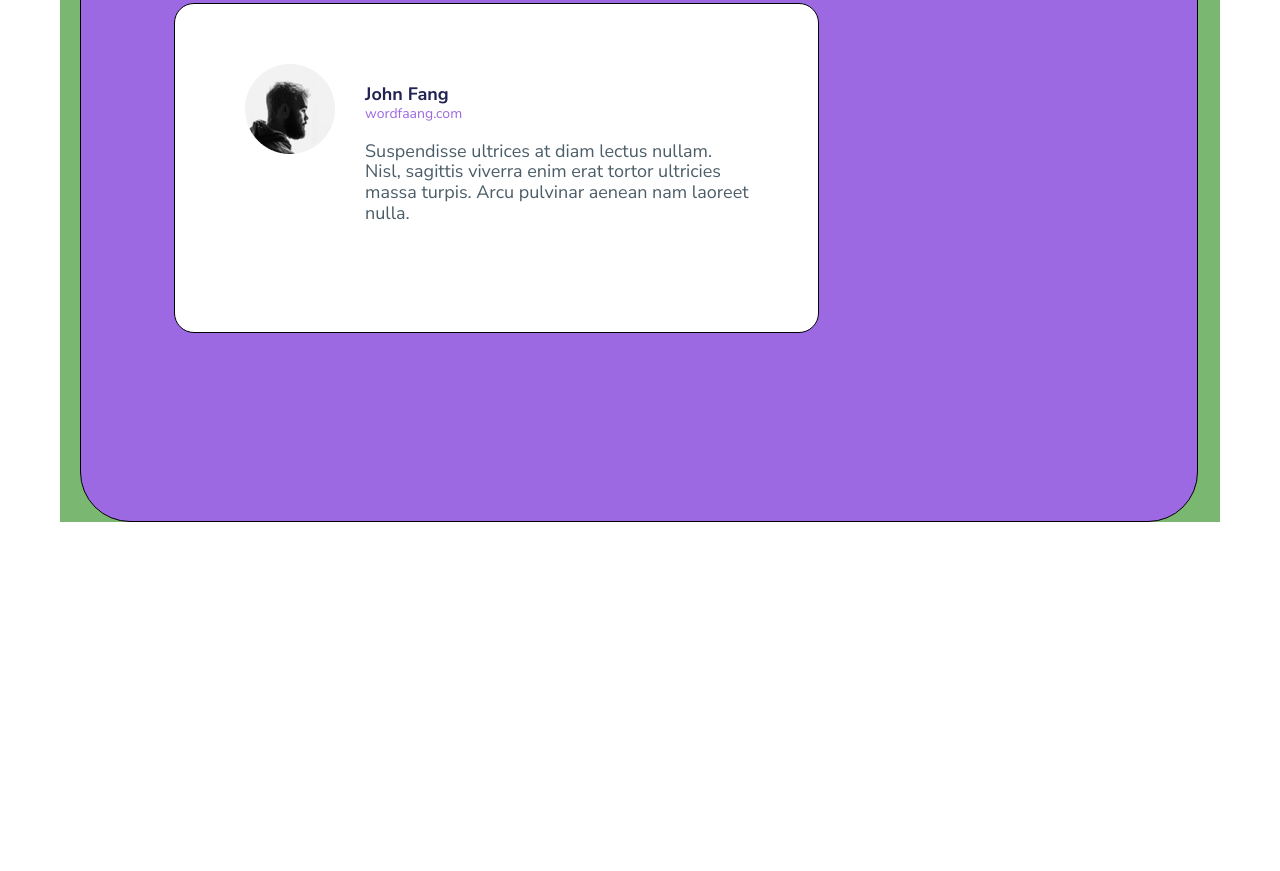
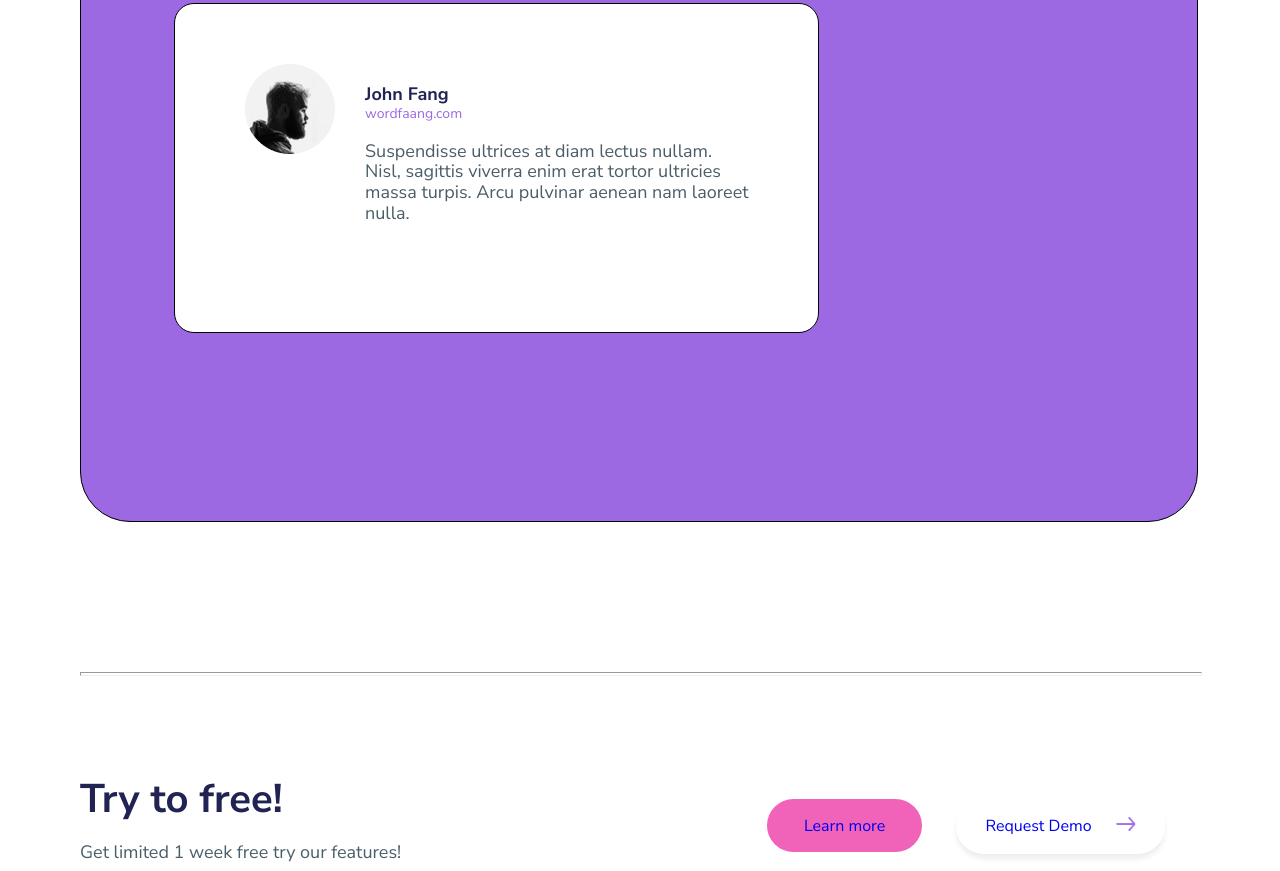
Before and after one commit to omon490/demo-were, a plain HTML site: page index.html in a window 1280 px wide. Shown: the part 2724-3595 px from the top of the page. Before the commit the page ends 3246 px from the top, so only its background shows below. Drawn offline with Linux system fonts and the light colour scheme.

Commit message:
Add to html footer part

```diff
--- a/css/main.css
+++ b/css/main.css
@@ -9,7 +9,7 @@
   margin-right: auto;
   margin-left: auto;
   max-width: 1160px;
-  background-color: #2819;
+  /* background-color: #2819; */
 }
 
 .site-top{
@@ -429,3 +429,65 @@
   font-size: 18px;
   color: #4B5D68;
 }
+
+
+/* HORIZONTAL LINES */
+
+.hr{
+  margin-top: 150px;
+  margin-bottom: 100px;
+  padding-left: 0;
+  width: 1120px;
+  height: 2px;
+}
+
+
+/* FOOTER */
+
+.footer{
+  display: flex;
+}
+
+.footer-left-heading{
+  margin-top: 0;
+  font-weight: bold;
+  font-size: 40px;
+  color: #212353;
+  margin-bottom: 20px;
+}
+
+
+.footer-left-text{
+  width: 564px;
+  height: 29px;
+  margin-top: 0;
+  margin-bottom: 0;
+  font-weight: 500;
+  font-size: 18px;
+  color: #4B5D68;
+}
+
+
+
+.footer-right{
+  margin-left: 123px;
+  margin-top: 41px;
+}
+
+
+.footer-right-link{
+  text-decoration: none;
+  padding: 16px 37px 15px 37px;
+  margin-right: 30px;
+  border-radius: 50px;
+  background: #F063B8;
+}
+
+
+.footer-right-link2{
+  text-decoration: none;
+  padding: 17px 29px 17px 29px;
+  border-radius: 50px;
+  background: #FFFFFF;
+  box-shadow: 0px 5px 5px rgba(75, 93, 104, 0.1);
+}
--- a/index.html
+++ b/index.html
@@ -149,6 +149,32 @@
 
 
 
+            <!-- HORIZONTAL LINE -->
+
+            <hr class="hr">
+
+
+
+            <!-- FOOTER -->
+
+
+            <div class="footer">
+              <div class="footer-left">
+                <h2 class="footer-left-heading">Try to free!</h2>
+                <p class="footer-left-text">Get limited 1 week free try our features!</p>
+              </div>
+
+              <div class="footer-right">
+                <a class="footer-right-link" href="#">Learn more</a>
+                <a class="footer-right-link2" href="#">Request Demo
+                  <img class="right-icon" src="img/landing-page/right-icon.png" width="20" height="14" alt="right icon">
+                </a>
+              </div>
+            </div>
+
+
+
+
 
 
 
```
